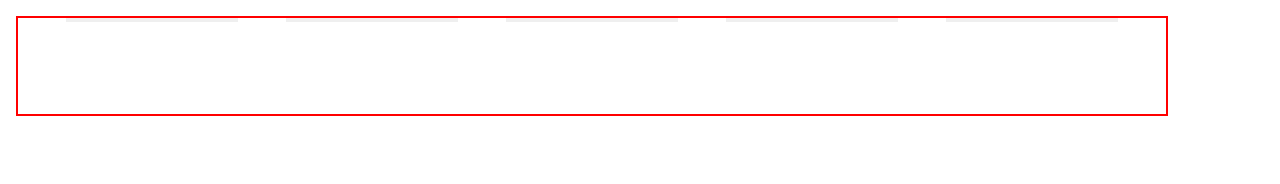
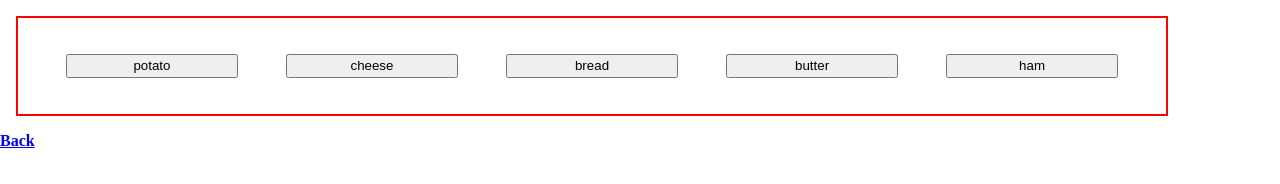
Before and after one commit to Minabishay123/Flexbox-starter-, a plain HTML site: page alignment.html in a window 1280 px wide. Drawn offline with Linux system fonts and the light colour scheme.

Commit message:
extra practice

```diff
--- a/alignment.css
+++ b/alignment.css
@@ -17,9 +17,16 @@
   button {
     line-height: 1.5;
     width: 15%;
+    align-self: center;
+
   }
 
-  button:nth-of-type(2) {
+  /* button:nth-of-type(2) {
     align-self: flex-start;
     order: 1;
+  } */
+
+  button:hover {
+    color: green;
+    background-color: yellow;
   }
--- a/alignment.html
+++ b/alignment.html
@@ -8,11 +8,13 @@
 </head>
 <body>
    <div>
-    <button></button>
-    <button></button>
-    <button></button>
-    <button></button>
-    <button></button>
+    <button onclick="window.location.href='https://cipotato.org/potato/potato-facts-and-figures/'">potato</button>
+    <button>cheese</button>
+    <button>bread</button>
+    <button>butter</button>
+    <button>ham</button>
 </div>
+<a href="index.html"><strong>Back</strong></a>
 </body>
+
 </html>
```
Also changed, not shown: index.html (+1 -0 lines).
